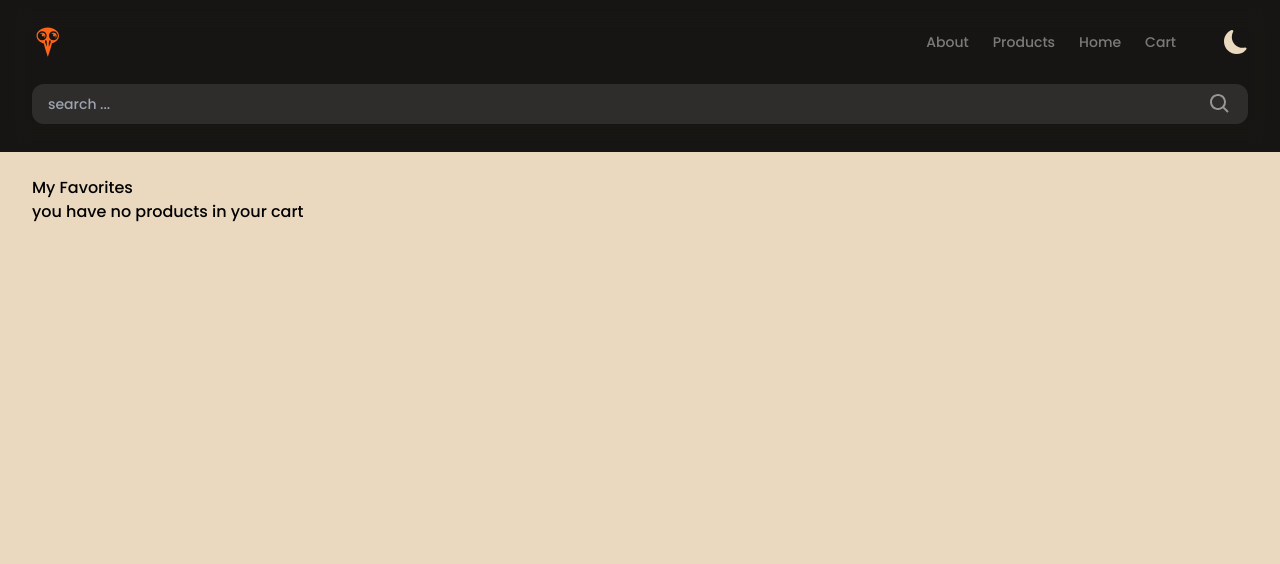
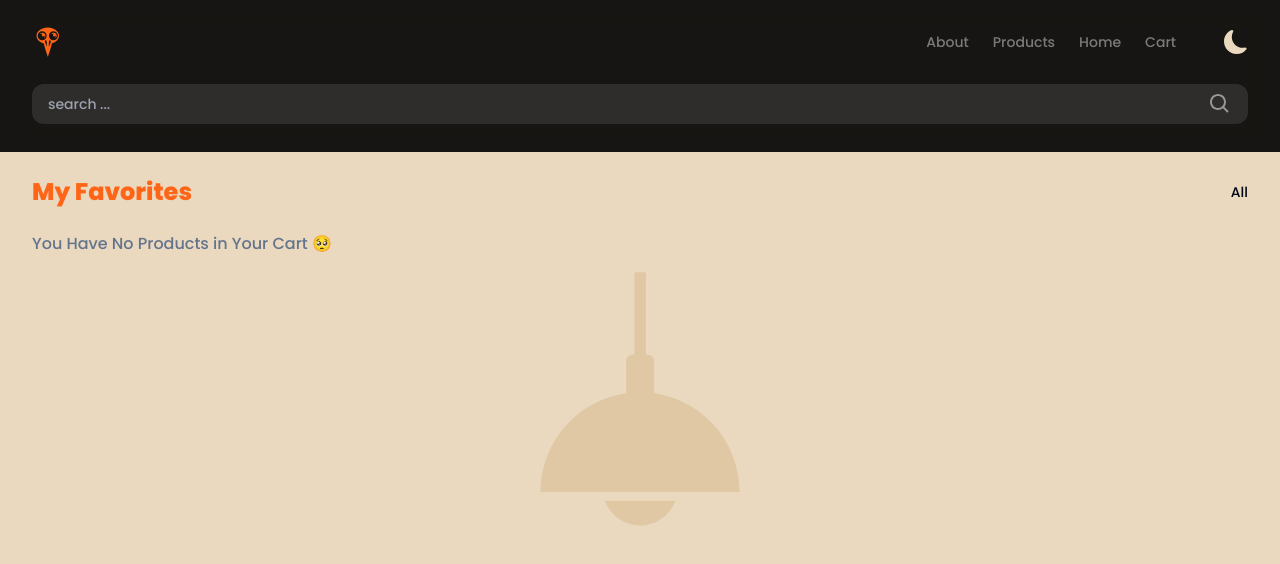
Before and after one commit to S0ULI/clone, a Next.js app: page /cart in a window 1280 px wide. Shown: the top 564 px of the page. Built offline with nearby package versions, Linux system fonts and the light colour scheme.

Commit message:
styling cart page

```diff
--- a/src/app/about/page.jsx
+++ b/src/app/about/page.jsx
@@ -2,9 +2,9 @@ import SectionWrapper from '../components/layout/SectionWrapper';
 const AboutPage = () => {
   return (
     <SectionWrapper mSt={'flex flex-col gap-6 mt-6'}>
-      <h1 className="text-4xl font-bold text-primary-color">About</h1>
+      <h1 className="text-2xl font-bold text-primary-color">About</h1>
       <article>
-        <p className="text-dark-bright-text-color text-justify text-lg leading-7">
+        <p className="text-dark-bright-text-color text-md leading-7">
           Lorem ipsum dolor sit amet, consectetur adipiscing elit. Nunc nec
           iaculis massa. Curabitur luctus accumsan sapien, id porta leo placerat
           sit amet. Pellentesque vestibulum scelerisque libero facilisis
--- a/src/app/cart/page.jsx
+++ b/src/app/cart/page.jsx
@@ -5,20 +5,31 @@ import CartContext from '../store/cart-context';
 
 import Cards from '../components/cards/Cards';
 import SectionWrapper from '../components/layout/SectionWrapper';
+import Image from 'next/image';
 
 const CartPage = () => {
   const cartCtx = useContext(CartContext)
 
   let content;
   if(cartCtx.totalProducts === 0) {
-    content = <p>you have no products in your cart</p>;
+    content = (
+      <div className='flex flex-col gap-4'>
+        <p className='text-slate-500'>You Have No Products in Your Cart 🥺</p>
+        <div className='w-full flex justify-center items-center'>
+          <Image src='/cart.svg' alt='...' width={200} height={400} />
+        </div>
+      </div>
+    )
   } else {
     content = <Cards data={cartCtx.products}/>
   }
 
   return (
-    <SectionWrapper>
-      <h1>My Favorites</h1>
+    <SectionWrapper mSt='flex flex-col gap-6'>
+      <div className='flex justify-between items-center'>
+        <h1 className="text-2xl font-bold text-primary-color">My Favorites</h1>
+        <span className='text-sm text-slate-950'>All</span>
+      </div>
       {content}
     </SectionWrapper>
   );
```
Also changed, not shown: public/cart.svg (added).
